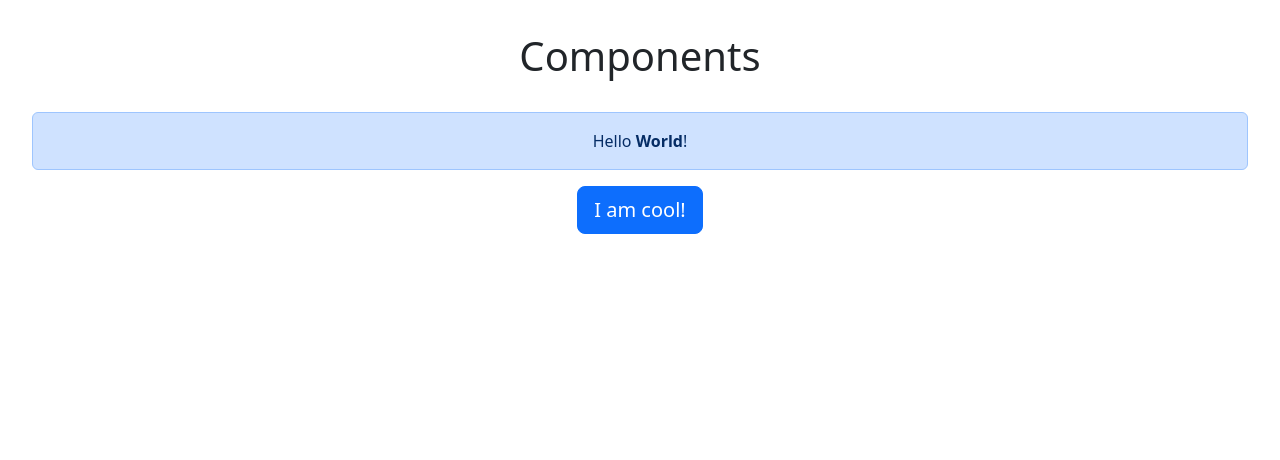
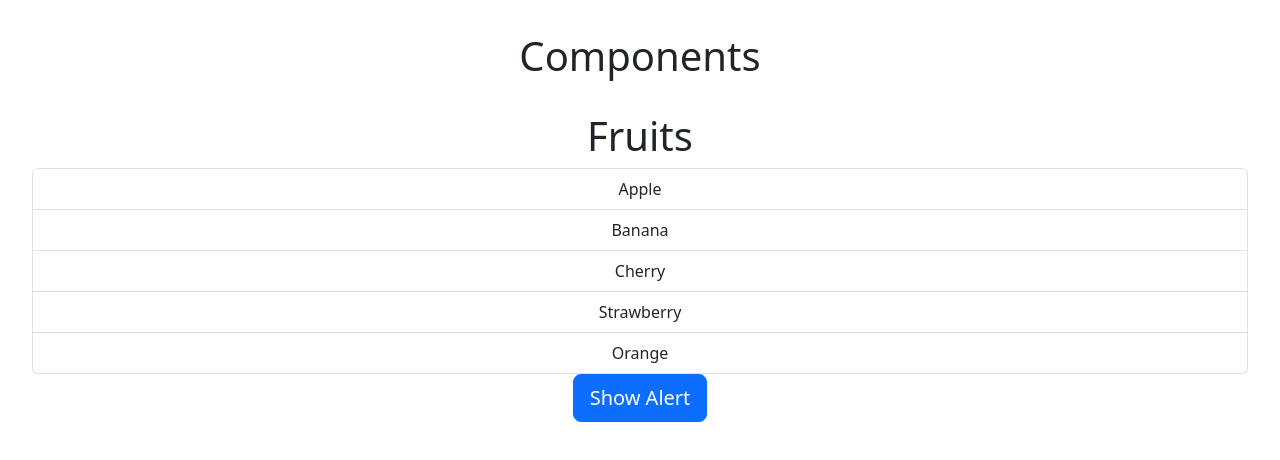
Before and after one commit to carlo-arellano/react-basic, a React (Vite) app: page / in a window 1280 px wide. Shown: the top 460 px of the page. Built offline with nearby package versions, Linux system fonts and the light colour scheme.

Commit message:
Worked on the exercises

```diff
--- a/src/App.tsx
+++ b/src/App.tsx
@@ -3,6 +3,7 @@ import "bootstrap/dist/css/bootstrap.min.css";
 import ListGroup from "./components/ListGroup/ListGroup";
 import Alert from "./components/Alert";
 import Button from "./components/Button/Button";
+import { useState } from "react";
 
 const items = ["Apple", "Banana", "Cherry", "Strawberry", "Orange"];
 
@@ -11,25 +12,30 @@ function App() {
     console.error(`Selected item: ${item}`);
   };
 
+  const [alertVisible, setAlertVisibility] = useState(false);
+
   return (
     <>
       <div>
         <h1>Components</h1>
         <br />
-        {/* <ListGroup
+        <ListGroup
           items={items}
           heading="Fruits"
           onSelectItem={handleSelectItem}
-        ></ListGroup> */}
-        <Alert>
-          Hello <b>World</b>!
-        </Alert>
+        ></ListGroup>
+        {alertVisible && (
+          <Alert onClose={() => setAlertVisibility(false)}>
+            <b>Warning!</b> There is an incoming alert box.
+          </Alert>
+        )}
+
         <Button
           color="primary"
           size="lg"
-          onClick={() => console.error("Button clicked!")}
+          onClick={() => setAlertVisibility(true)}
         >
-          I am cool!
+          Show Alert
         </Button>
       </div>
     </>
--- a/src/components/Alert.tsx
+++ b/src/components/Alert.tsx
@@ -2,10 +2,25 @@ import { Children } from "react";
 
 interface Props {
   children?: React.ReactNode;
+  onClose: () => void;
 }
 
-const Alert = ({ children }: Props) => {
-  return <div className="alert alert-primary">{children}</div>;
+const Alert = ({ children, onClose }: Props) => {
+  return (
+    <div
+      className="alert alert-warning alert-dismissible fade show"
+      role="alert"
+    >
+      {children}
+      <button
+        type="button"
+        className="btn-close"
+        data-bs-dismiss="alert"
+        aria-label="Close"
+        onClick={onClose}
+      ></button>
+    </div>
+  );
 };
 
 export default Alert;
```
